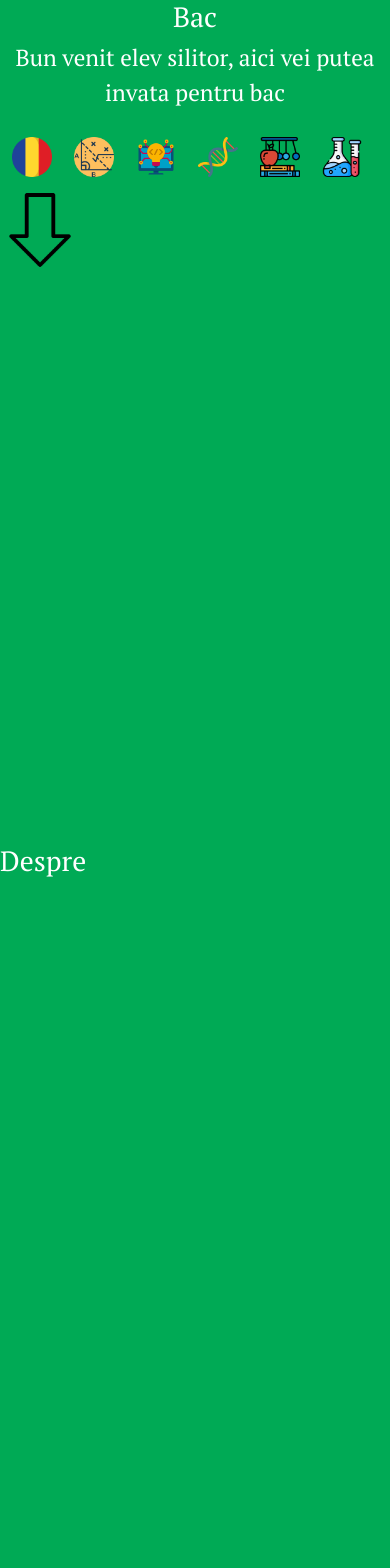
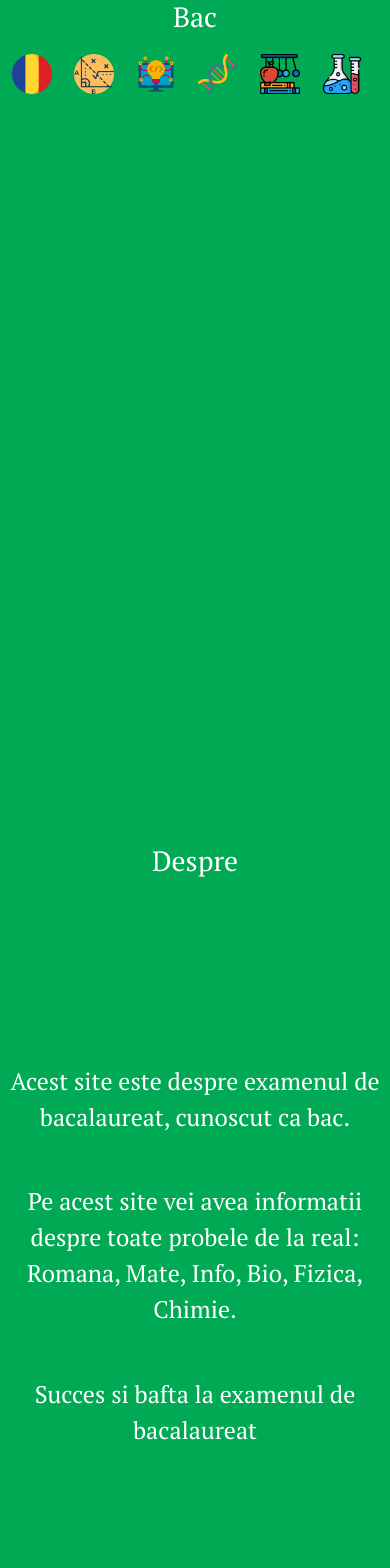
Before and after one commit to dotegoo/bac, a React (Vite) app: page / in a window 390 px wide. Shown: the top 1568 px of the page. Built offline with nearby package versions, Linux system fonts and the light colour scheme.

Commit message:
23.07.26

```diff
--- a/src/App.css
+++ b/src/App.css
@@ -12,17 +12,19 @@
 header {
   height: 100vh;
 }
-header #arrowdown img {
-  height: 80px;
-  margin-left: auto;
-  margin-right: auto;
-}
 
 /*Despre*/
 #Despre {
   height: 100vh;
 }
-
+#Despre p {
+  font-size: 24px;
+  text-align: center;
+  padding-top: 1vh;
+}
+#Despre .ps {
+  padding-top: 20vh;
+}
 /*Romana*/
 #Romana {
   height: 100vh;
@@ -52,16 +54,10 @@ header #arrowdown img {
 #Chimie {
   height: 100vh;
 }
+
 @media screen and (max-width: 800px) {
-  #navPC {
-    visibility: hidden;
-  }
-  #navMOBILE {
-    margin-top: -20vh;
+  header nav .container a img {
+    height: 40px;
+    width: 40px;
   }
 }
-@media screen and (min-width: 801px) {
-  #navMOBILE {
-    visibility: hidden;
-  }
-}
--- a/src/App.tsx
+++ b/src/App.tsx
@@ -11,10 +11,7 @@ function App() {
     <>
       <header>
         <h1 className="text-center">Bac</h1>
-        <p className="fs-3 text-center">
-          Bun venit elev silitor, aici vei putea invata pentru bac
-        </p>
-        <nav className="navbar" id="navPC">
+        <nav className="navbar">
           <div className="container">
             <a className="navbar-brand" href="#Romana">
               <img src="./romana.png" width="65" height="65" />
@@ -36,31 +33,6 @@ function App() {
             </a>
           </div>
         </nav>
-        <nav className="navbar" id="navMOBILE">
-          <div className="container">
-            <a className="navbar-brand" href="#Romana">
-              <img src="./romana.png" width="40" height="40" />
-            </a>
-            <a className="navbar-brand" href="#Matematica">
-              <img src="./matematica.png" width="40" height="40" />
-            </a>
-            <a className="navbar-brand" href="#Informatica">
-              <img src="./informatica.png" width="40" height="40" />
-            </a>
-            <a className="navbar-brand" href="#Biologie">
-              <img src="./biologie.png" width="40" height="40" />
-            </a>
-            <a className="navbar-brand" href="#Fizica">
-              <img src="./fizica.png" width="40" height="40" />
-            </a>
-            <a className="navbar-brand" href="#Chimie">
-              <img src="./chimie.png" width="40" height="40" />
-            </a>
-          </div>
-        </nav>
-        <a id="arrowdown" className="center" href="#Despre">
-          <img src="/Arrow-down.png" className="center" />
-        </a>
       </header>
 
       <Despre />
--- a/src/despre.tsx
+++ b/src/despre.tsx
@@ -2,7 +2,18 @@ const Despre = () => {
   return (
     <>
       <div id="Despre">
-        <h1>Despre</h1>
+        <h1 className="text-center">Despre</h1>
+        <div className="ps">
+          <p>
+            Acest site este despre examenul de bacalaureat, cunoscut ca bac.
+          </p>
+          <br />
+          <p>
+            Pe acest site vei avea informatii despre toate probele de la real:
+            Romana, Mate, Info, Bio, Fizica, Chimie.
+          </p>
+          <br /> <p>Succes si bafta la examenul de bacalaureat</p>
+        </div>
       </div>
     </>
   );
```
